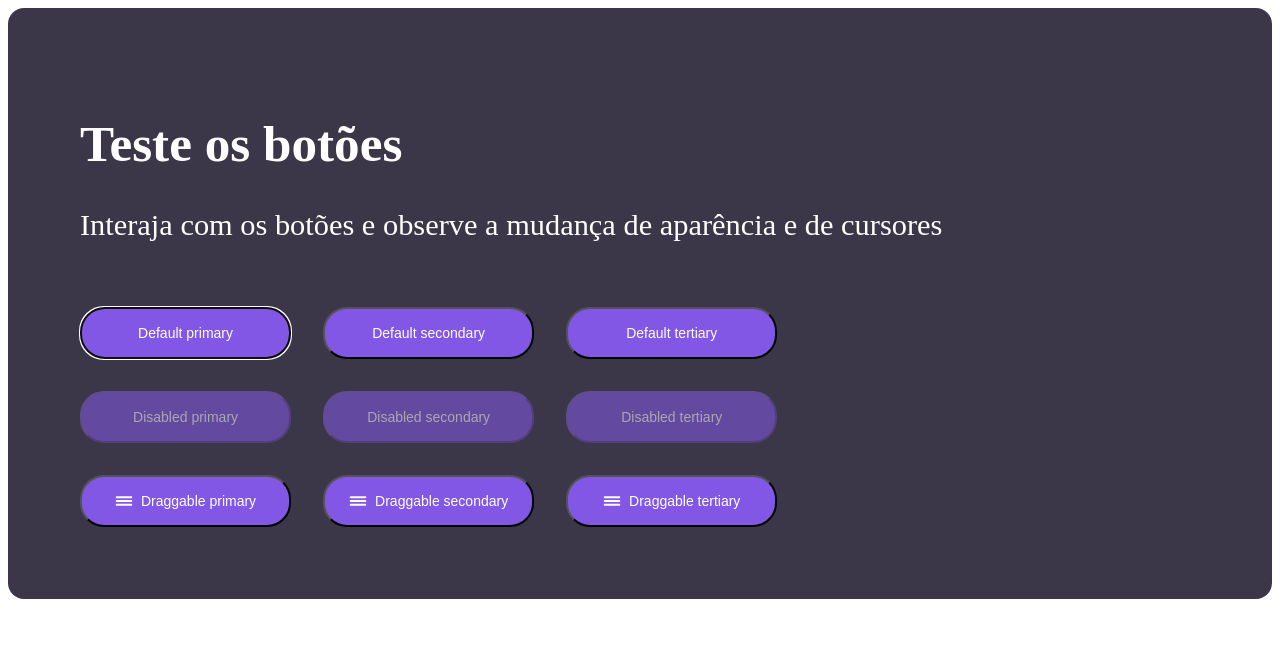
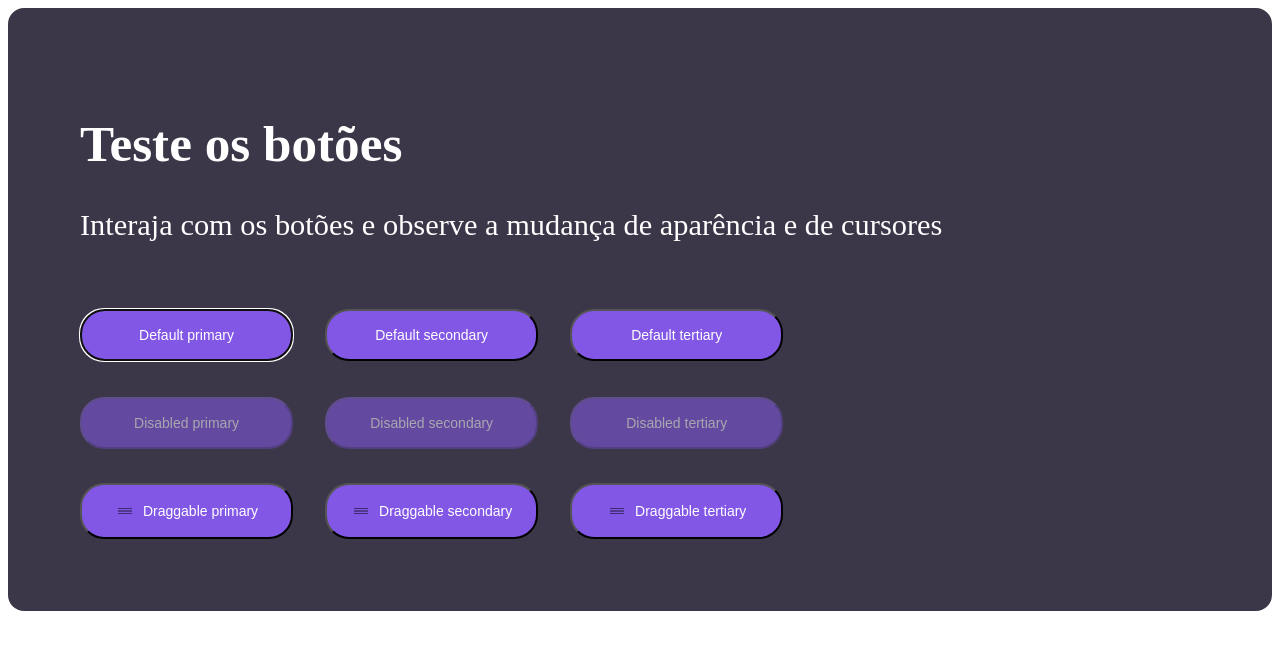
Before and after one commit to claytonfortunato/Button-Cursors, a React (Vite) app: page / in a window 1280 px wide. Shown: the top 650 px of the page. Built offline with nearby package versions, Linux system fonts and the light colour scheme; the HTML template or start-up script is replaced by a standard one.

Commit message:
feat: troca de icon

```diff
--- a/src/components/Button/index.tsx
+++ b/src/components/Button/index.tsx
@@ -1,6 +1,6 @@
 import CircularProgress from "@mui/material/CircularProgress";
 import { useState } from "react";
-import DraggableIcon from "../../assets/draggableicon.svg";
+import DraggableIcon from "../../assets/drag-icon.png";
 
 import * as C from "./styles";
 
--- a/src/components/Button/styles.ts
+++ b/src/components/Button/styles.ts
@@ -26,12 +26,21 @@ export const Button = styled.button<TButtonProps>`
   gap: 0.5rem;
   transition: filter 250ms;
 
+  .draggable-icon {
+    width: 20px;
+    height: 20px;
+  }
+
   &:hover {
-    filter: ${(props) => (props.hover ? "brightness(120%)" : "")};
+    filter: ${(props) => (props.hover ? "brightness(0%)" : "")};
   }
-  &:focus {
-    border: ${(props) => (props.focus ? "2px solid white" : "")};
+
+  .default {
+    &:hover {
+      cursor: pointer;
+    }
   }
+
   &:disabled {
     opacity: 56%;
     &:hover {
```
Also changed, not shown: src/assets/drag-icon.png (added), src/assets/draggableIcon.svg (deleted).
